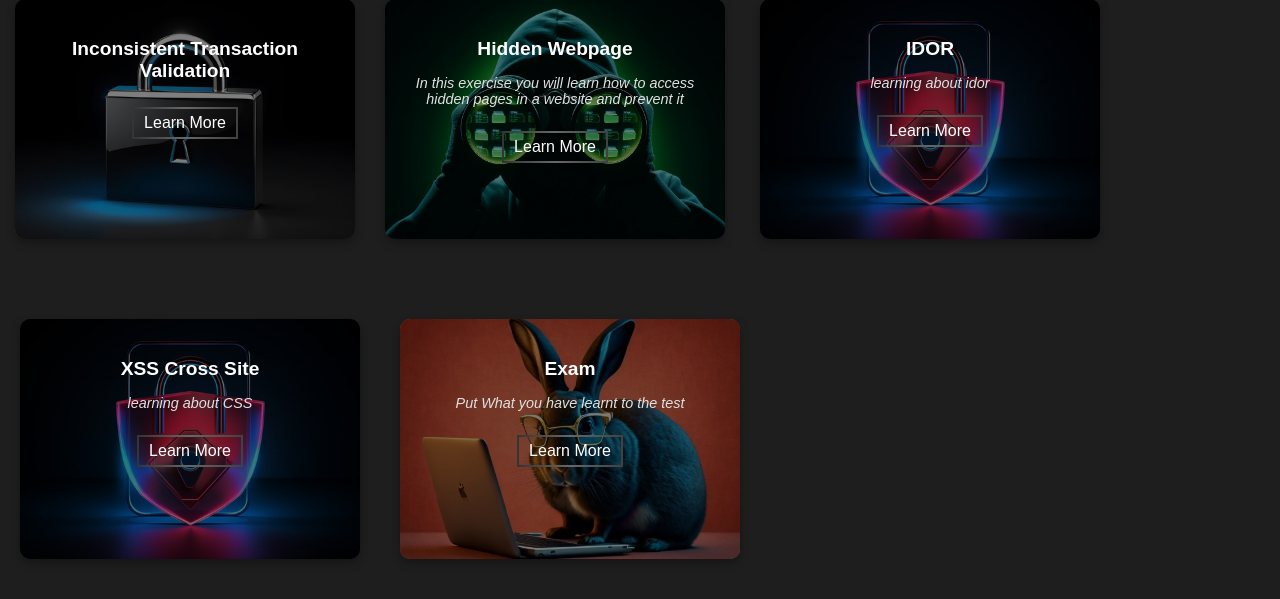
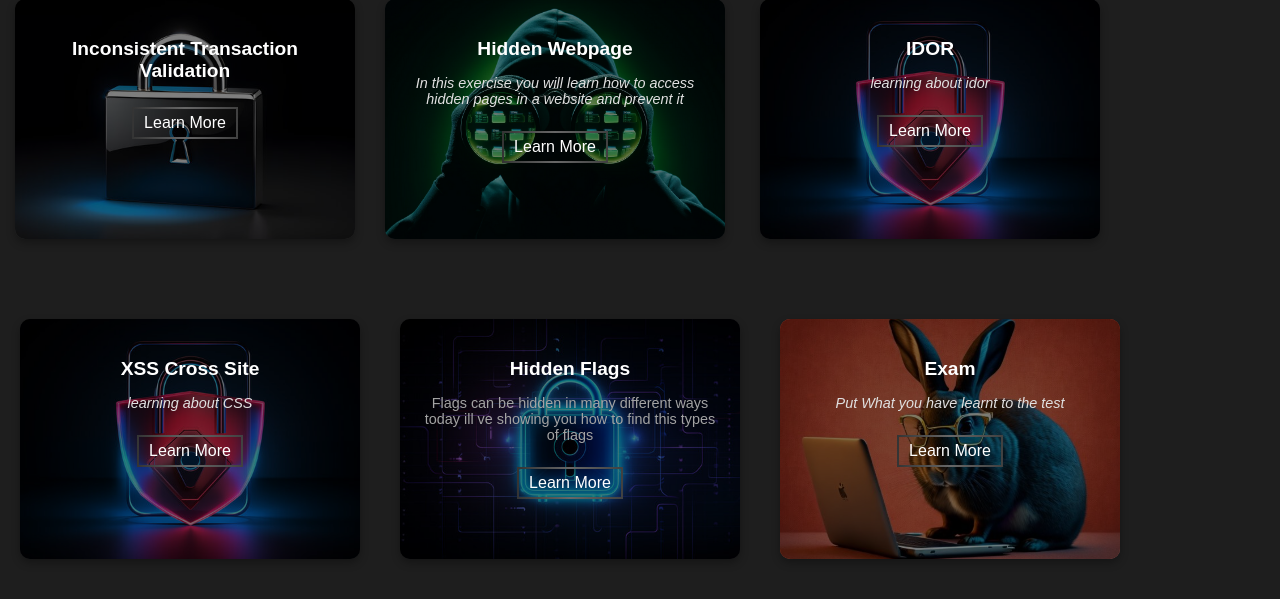
Before and after one commit to Victorydevlo/Flisk-Vulnerable-Website, a PHP site: page /ping/components/simplehack.php in a window 1280 px wide. Shown: the part 409-1008 px from the top of the page. Run offline with PHP 8.4, Linux system fonts and the light colour scheme.

Commit message:
adding new task on simple

```diff
--- a/components/simplehack.php
+++ b/components/simplehack.php
@@ -261,6 +261,26 @@ session_start();
 
         <div style="text-align: center; padding: 40px 20px;">
             <div
+                style="position: relative; background: url('../images/lock.jpg') center/cover; border-radius: 10px; padding: 20px; width: 300px; height: 200px; text-align: center; color: #fff; box-shadow: 0 4px 8px rgba(0, 0, 0, 0.3); overflow: hidden;">
+                <div
+                    style="content: ''; position: absolute; top: 0; left: 0; width: 100%; height: 100%; background: rgba(0, 0, 0, 0.5); z-index: 1; border-radius: 10px;">
+                </div>
+                <div style="position: relative; z-index: 2;">
+                    <h3 style="margin-bottom: 10px; font-size: 1.2rem;">Hidden Flags</h3>
+                    <p style="font-size: 0.9rem; color:rgb(163, 163, 163);">Flags can be hidden in many different ways
+                        today
+                        ill ve showing you
+                        how to find this types of flags
+                    </p>
+                    <a href="simple/apkhidden.php"
+                        style="display: inline-block; padding: 5px 10px; margin-top: 10px; color: #fff; text-decoration: none; border: 2px solid transparent; border-image: linear-gradient(90deg, rgb(52, 52, 52), rgb(103, 103, 103), rgb(65, 65, 65)); border-radius: 20px; border-image-slice: 1;">Learn
+                        More</a>
+                </div>
+            </div>
+        </div>
+
+        <div style="text-align: center; padding: 40px 20px;">
+            <div
                 style="position: relative; background: url('../images/exam.jpg') center/cover; border-radius: 10px; padding: 20px; width: 300px; height: 200px; text-align: center; color: #fff; box-shadow: 0 4px 8px rgba(0, 0, 0, 0.3); overflow: hidden;">
                 <div
                     style="content: ''; position: absolute; top: 0; left: 0; width: 100%; height: 100%; background: rgba(0, 0, 0, 0.5); z-index: 1; border-radius: 10px;">
```
